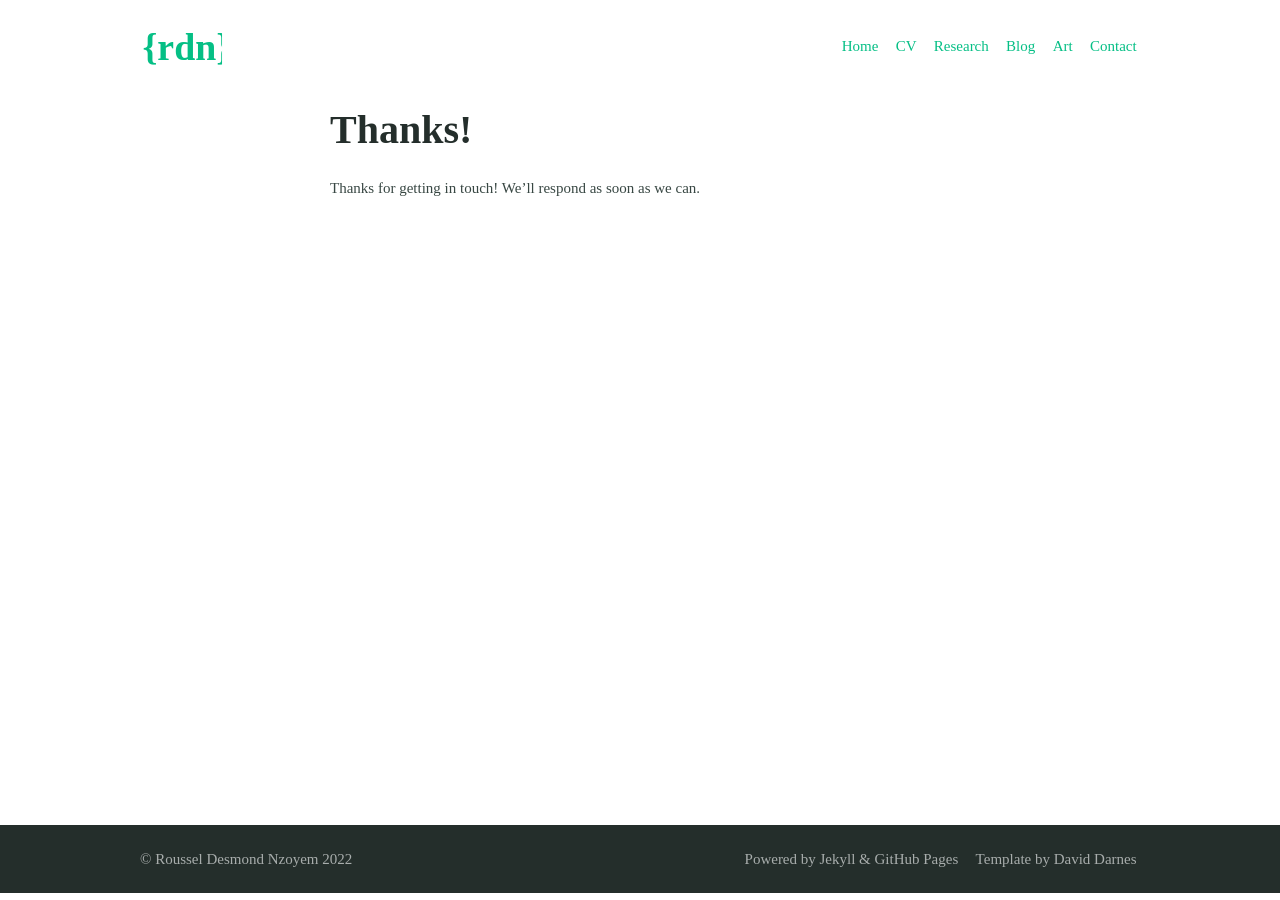
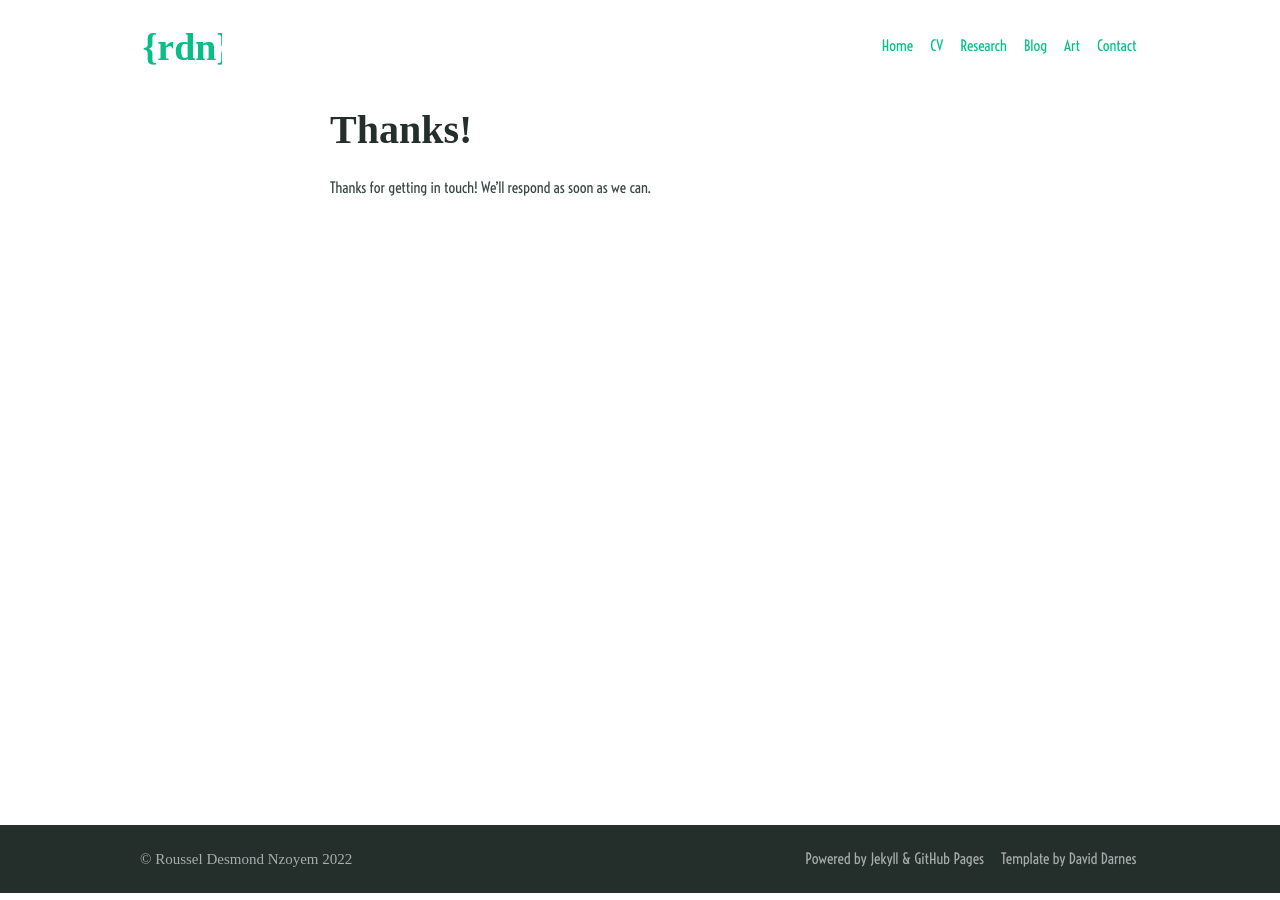
Before and after one commit to ddrous/desmond-rn.github.io, a Jekyll site: the page built from thanks.md, in a window 1280 px wide. Built offline with Jekyll 4.4.1, drawn with Linux system fonts in a browser that asks for light colours; some web fonts are replaced.

Commit message:
New voltare font

```diff
--- a/_config.yml
+++ b/_config.yml
@@ -164,4 +164,4 @@
   preconnect_urls:
     - https://fonts.gstatic.com
   font_urls:
-    - https://fonts.googleapis.com/css2?family=Kite+One:wght@400;700&display=swap
+    - https://fonts.googleapis.com/css2?family=Voltaire:wght@400;700&display=swap
--- a/_sass/_settings.scss
+++ b/_sass/_settings.scss
@@ -19,7 +19,7 @@
   // font-family: "Georgia, serif",
   // font-family: "Lora, serif",
   // font-family: "PT Serif, serif",
-  font-family: "Kite One, serif",
+  font-family: "Voltaire, serif",
   // font-family: "Vitali slab, serif",
   // font-family: "Vitali Neue, serif",
   // font-family: '"Merriweather", serif',
```
